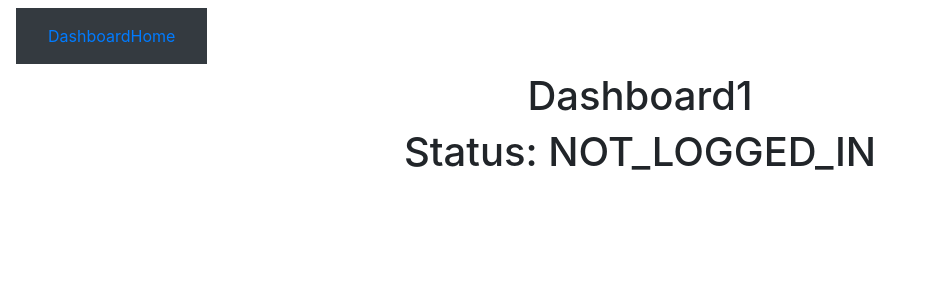
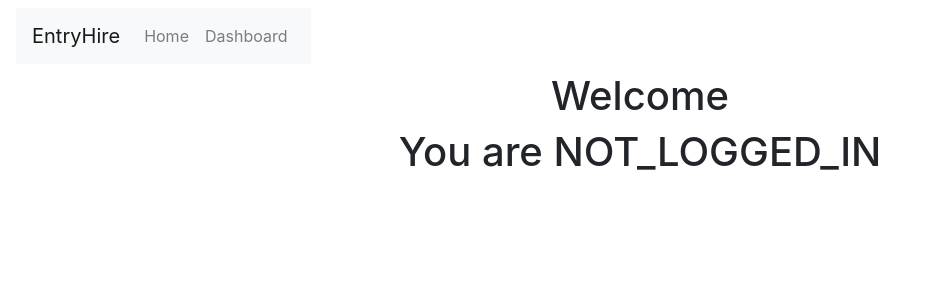
Before and after one commit to pjavadi84/entryhire-frontend-1, a React (Create React App) app: page /dashboard in a window 1280 px wide. Shown: the top 300 px of the page, without its empty margins (0-925 px from the left). Built offline with nearby package versions, Linux system fonts and the light colour scheme; no server answers; the HTML template or start-up script is replaced by a standard one.

Commit message:
fixed navbar and dashboard

```diff
--- a/src/components/Dashboard.js
+++ b/src/components/Dashboard.js
@@ -1,11 +1,11 @@
-import React from "react";
+import React, { useState } from "react";
 
 const Dashboard = (props) => {
   return (
     <div>
       <div>
-        <h1>Dashboard1</h1>
-        <h1>Status: {props.loggedInStatus} </h1>
+        <h1>Welcome</h1>
+        <h1>You are {props.loggedInStatus} </h1>
       </div>
     </div>
   );
--- a/src/components/Navbar.js
+++ b/src/components/Navbar.js
@@ -1,25 +1,40 @@
 import React from "react";
 import { Link } from "react-router-dom";
-import { Navbar } from "react-bootstrap";
+// import { Navbar } from "react-bootstrap";
+import { NavDropdown, Container, Navbar, Nav } from "react-bootstrap";
 // import Home from "../components/Home";
 
 const nav = (props) => {
   return (
-    <nav className="navbar navbar-dark bg-dark">
-      <Navbar>
-        <div className="navbar-nav">
-          <div>
-            <Link to="/dashboard">Dashboard</Link>
-          </div>
-          <br></br>
-          {/* <Link to="../components/Home.js">Home</Link>
-           */}
-          <div>
-            <Link to="/">Home</Link>
-          </div>
-        </div>
-      </Navbar>
-    </nav>
+    // <nav className="navbar navbar-dark bg-dark">
+    // <Navbar className="navbar navbar-dark bg-dark">
+    //   <div className="navbar-nav">
+    //     <div>
+    //       <Link to="/dashboard">Dashboard</Link>
+    //     </div>
+    //     <br></br>
+    //     {/* <Link to="../components/Home.js">Home</Link>
+    //      */}
+    //     <div>
+    //       <Link to="/">Home</Link>
+    //     </div>
+    //     <div>
+    //       <a href="www.google.com">Google</a>
+    //     </div>
+    //   </div>
+    // </Navbar>
+    // </nav>
+
+    <Navbar bg="light" expand="lg">
+      <Navbar.Brand href="#home">EntryHire</Navbar.Brand>
+      <Navbar.Toggle aria-controls="basic-navbar-nav" />
+      <Navbar.Collapse id="basic-navbar-nav">
+        <Nav className="mr-auto">
+          <Nav.Link href="/">Home</Nav.Link>
+          <Nav.Link href="/dashboard">Dashboard</Nav.Link>
+        </Nav>
+      </Navbar.Collapse>
+    </Navbar>
   );
 };
 
```
